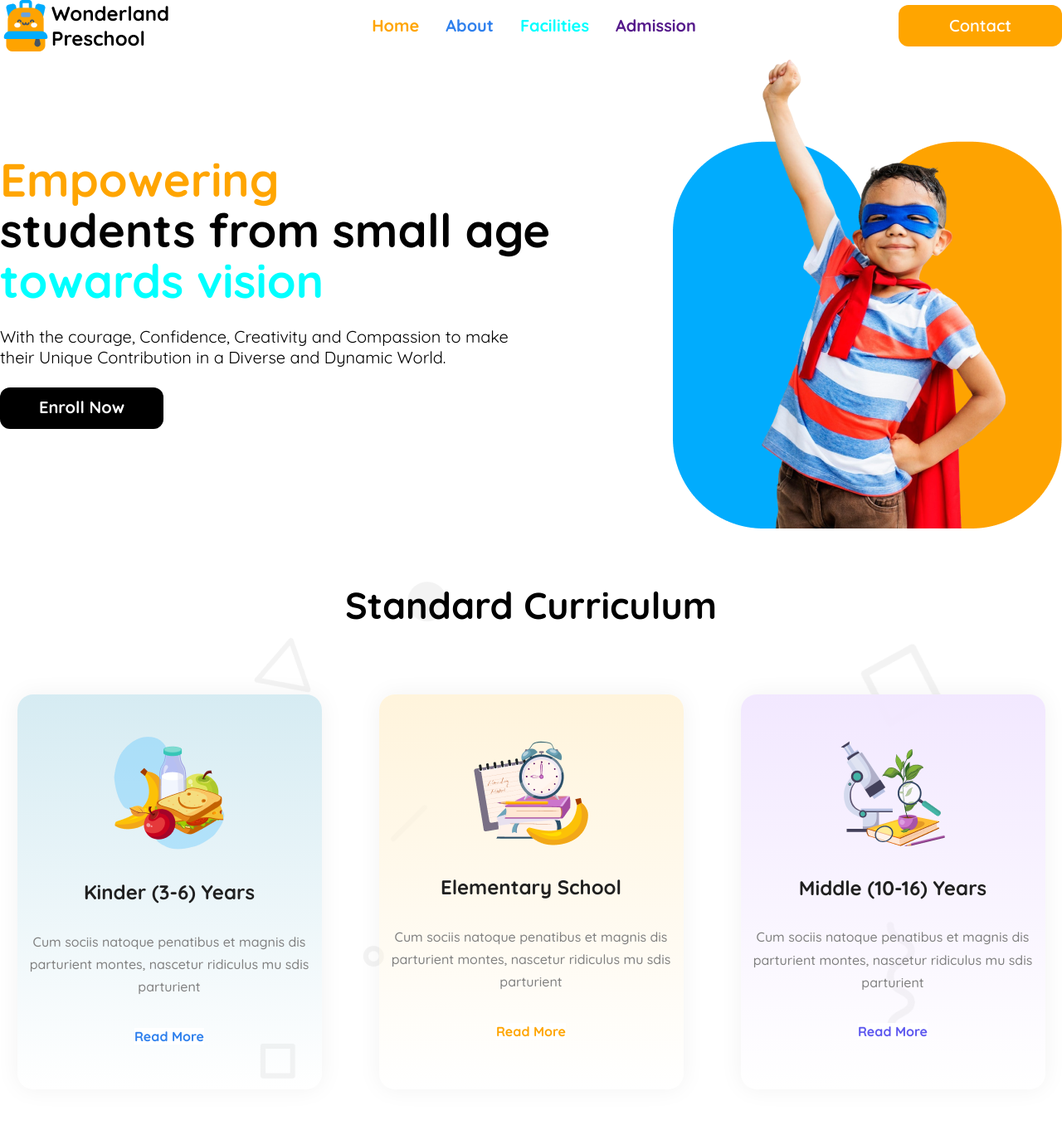
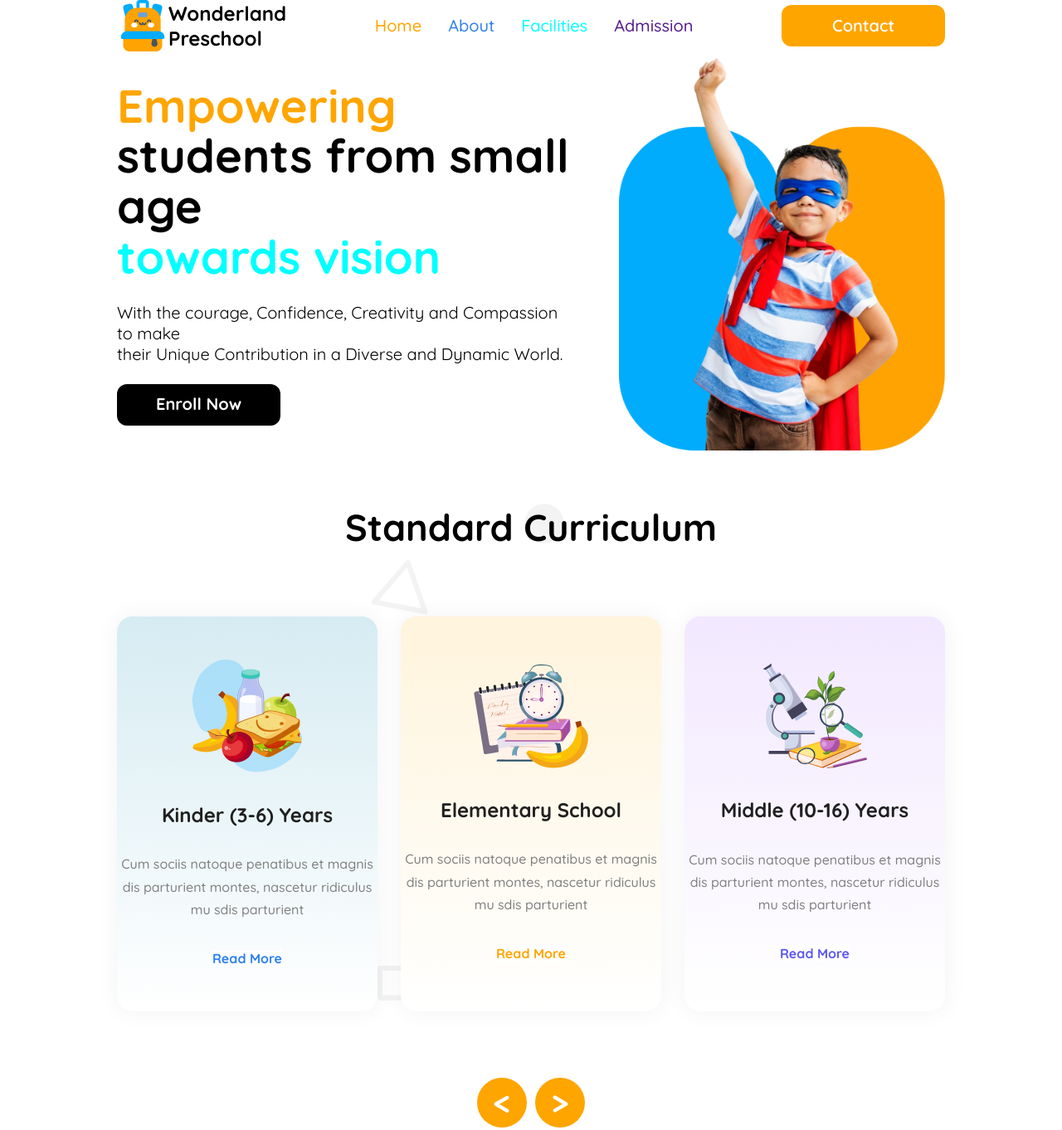
Before and after one commit to nrcissus/assignment-2, a plain HTML site: page index.html in a window 1280 px wide. Shown: the top 1362 px of the page at 83% size. Drawn offline with Linux system fonts and the light colour scheme.

Commit message:
Desktop Done. Have to Responsive for smaller devices

```diff
--- a/index.html
+++ b/index.html
@@ -8,8 +8,8 @@
     <link rel="stylesheet" href="styles/style.css">
 </head>
 
-<body class="quicksand margin-lr">
-    <header>
+<body class="quicksand">
+    <header class="margin-lr">
         <!--Navigation-->
         <section>
             <div class="navigation">
@@ -61,7 +61,7 @@
 
     <body>
         <!--Standard Curriculum-->
-        <section class="standard">
+        <section class="standard margin-lr">
             <h1>Standard Curriculum</h1>
             <div class="card-container">
                 <div class="card gradient1"> <!-- Card 1 -->
@@ -115,7 +115,7 @@
         <section class="container">
             <h1>Our Stories</h1>
 
-            <div class="stories-grid">
+            <div class="stories-grid margin-lr">
                 <article class="left-article story-card featured">
                     <img class="story-image" src="./assets/story-1.png" alt="#">
 
--- a/styles/style.css
+++ b/styles/style.css
@@ -13,9 +13,9 @@
     box-sizing: border-box;
 }
 
-/* .margin-lr {
+.margin-lr {
     margin: 0px 141px 0px 141px;
-} */
+}
 
 
   /* Shared Style */
@@ -91,7 +91,7 @@ ul { /* Remove Bullets */
 ul li a { /* Remove Underline */
     text-decoration: none;
     font-size: 1.25rem;
-    font-weight: 700;
+    font-weight:500;
     line-height: 1.8rem;
 }
 
@@ -205,20 +205,24 @@ ul li a { /* Remove Underline */
     align-items: center;
     text-align: center;
     border-radius: 19px;
+    background: white;
     box-shadow: 0 0 28px 0.94px rgba(0, 0, 0, 0.05);
                 /* inset: 0 0 10px rgba(0, 0, 0, 0.1); */
 }
 
 .gradient1 {
     background: linear-gradient(to bottom, rgba(173, 216, 230, 0.5), rgba(173, 216, 230, 0));
+    background-color: white;
 }
 
 .gradient2 {
     background: linear-gradient(to bottom, rgba(255, 244, 220, 1), rgba(173, 216, 230, 0));
+    background-color: white;
 }
 
 .gradient3 {
     background: linear-gradient(to bottom, rgba(242, 232, 255, 1), rgba(173, 216, 230, 0));
+    background-color: white;
 }
 
 .card-content h1 {
@@ -348,7 +352,7 @@ ul li a { /* Remove Underline */
     left: 35%;
     transform: translate(-50%, -50%); */
     position: absolute;
-    bottom: 100px;
+    bottom: 125px;
     left: 20px;
     padding: 0.5rem 1rem;
     border-radius: 25px;
@@ -362,7 +366,7 @@ ul li a { /* Remove Underline */
     left: 35%;
     transform: translate(-50%, -50%); */
     position: absolute;
-    bottom: 235px;
+    bottom: 286px;
     left: 20px;
     padding: 0.5rem 1rem;
     border-radius: 25px;
```
